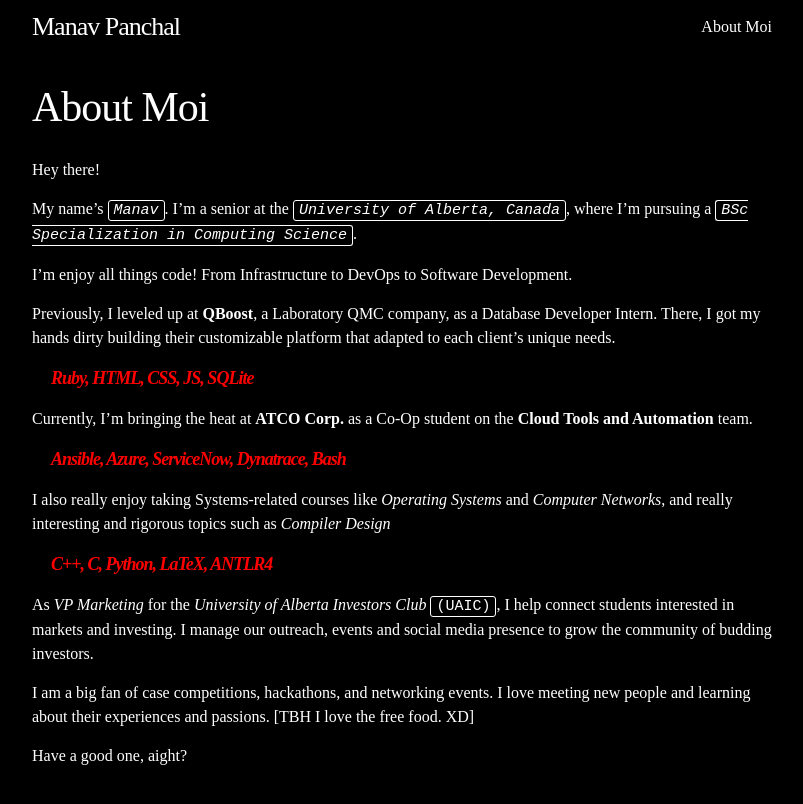
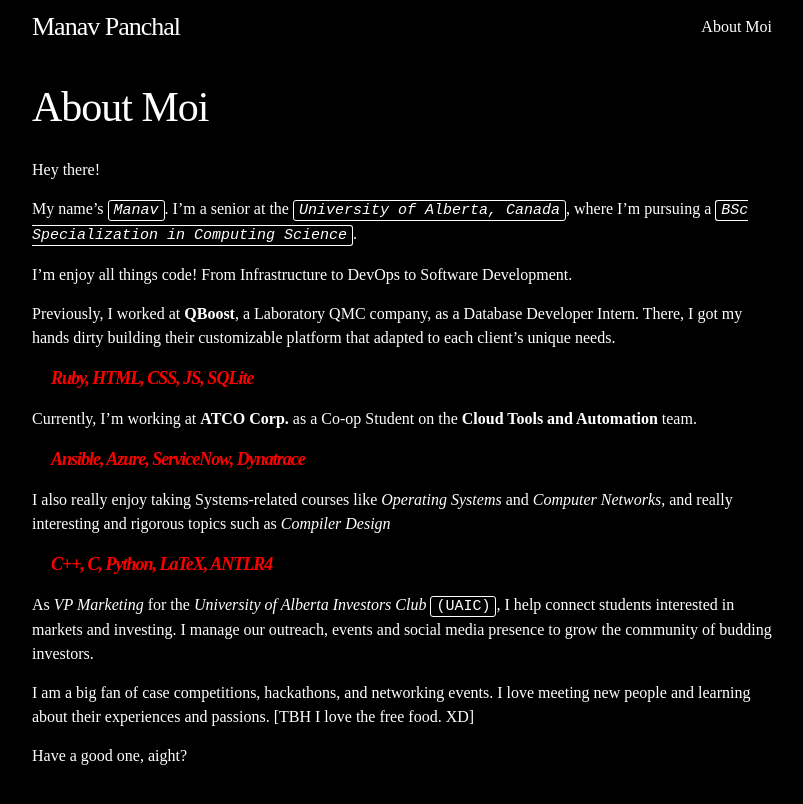
Before and after one commit to manav03panchal/manavmanav.xyz, a Jekyll site: the page built from about.markdown, in a window 1280 px wide. Shown: the top 804 px of the page, without its empty margins (238-1041 px from the left). Built offline with Jekyll 4.4.1, drawn with Linux system fonts in a browser that asks for light colours; some web fonts are replaced.

Commit message:
new about

```diff
--- a/about.markdown
+++ b/about.markdown
@@ -11,13 +11,13 @@ where I'm pursuing a _`BSc Specialization in Computing Science`_.
 
 I'm enjoy all things code! From Infrastructure to DevOps to Software Development.
 
-Previously, I leveled up at **QBoost**, a Laboratory QMC company, as a Database Developer Intern. There, I got my hands dirty building their customizable platform that adapted to each client's unique needs.
+Previously, I worked at **QBoost**, a Laboratory QMC company, as a Database Developer Intern. There, I got my hands dirty building their customizable platform that adapted to each client's unique needs.
 
 > Ruby, HTML, CSS, JS, SQLite
 
-Currently, I'm bringing the heat at **ATCO Corp.** as a Co-Op student on the **Cloud Tools and Automation** team.
+Currently, I'm working at **ATCO Corp.** as a Co-op Student on the **Cloud Tools and Automation** team.
 
-> Ansible, Azure, ServiceNow, Dynatrace, Bash
+> Ansible, Azure, ServiceNow, Dynatrace
 
 I also really enjoy taking Systems-related courses like _Operating Systems_ and _Computer Networks_, and really interesting and rigorous topics such as _Compiler Design_
 
```
